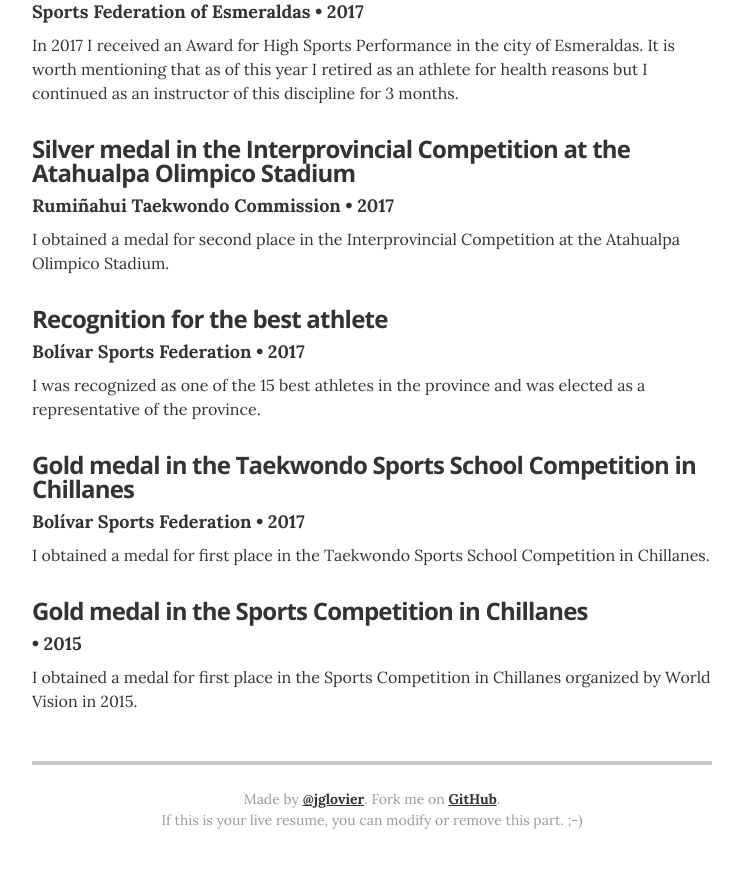
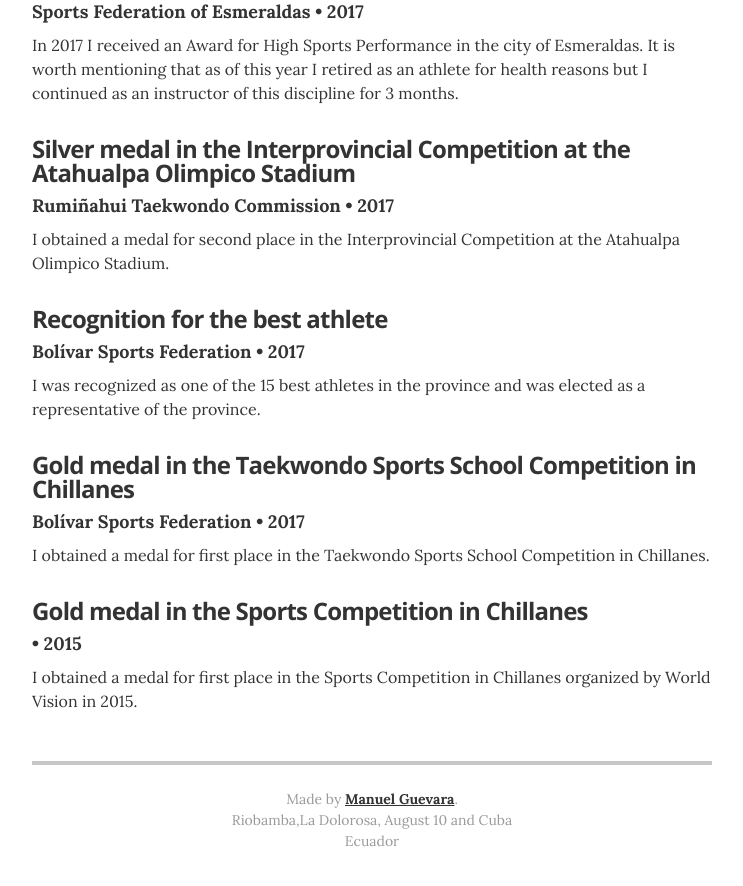
Before and after one commit to oswa33/oswa33.github.io, a Jekyll site: the page built from index.html, in a window 1280 px wide and 900 px high, scrolled down 2473 px. Shown: the top 886 px of the window, without its empty margins (268-1011 px from the left). Built offline with Jekyll 4.4.1, drawn with Linux system fonts in a browser that asks for light colours.

Commit message:
dirección escritor

```diff
--- a/_layouts/resume.html
+++ b/_layouts/resume.html
@@ -157,8 +157,9 @@
       {% endif %}
 
       <footer class="page-footer">
-        <p class="footer-line">Made by <a href="http://twitter.com/jglovier">@jglovier</a>. Fork me on <a href="https://github.com/jglovier/resume-template">GitHub</a>.</p>
-        <p class="footer-line">If this is your live resume, you can modify or remove this part. ;-)</p>
+        <p class="footer-line">Made by <a href=" mailto: guevaramanuel180@gmail.com"> Manuel Guevara</a>.</p>
+        <p class="footer-line">Riobamba,La Dolorosa, August 10 and Cuba</p>
+        <p class="footer-line">Ecuador</p>
       </footer>
 
     </div>
```
